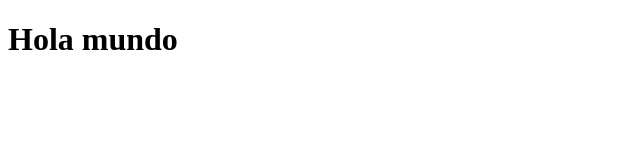
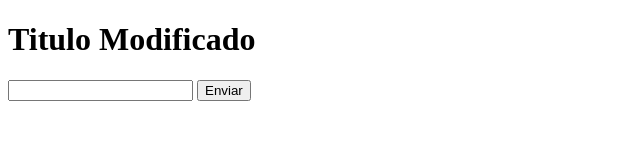
Before and after one commit to Luisf0909/proyectogit, a plain HTML site: page index.html in a window 1280 px wide. Shown: the whole page, without its empty margins (0-640 px from the left). Drawn offline with Linux system fonts and the light colour scheme.

Commit message:
se modifico index

```diff
--- a/index.html
+++ b/index.html
@@ -7,6 +7,10 @@
   <title>demo git</title>
 </head>
 <body>
-  <h1>Hola mundo</h1>
+  <h1>Titulo Modificado</h1>
+  <form action="#" method="get">
+    <input type="text" name="firstName" id="firstname">
+    <input type="button" value="Enviar">
+  </form>
 </body>
 </html>
```
